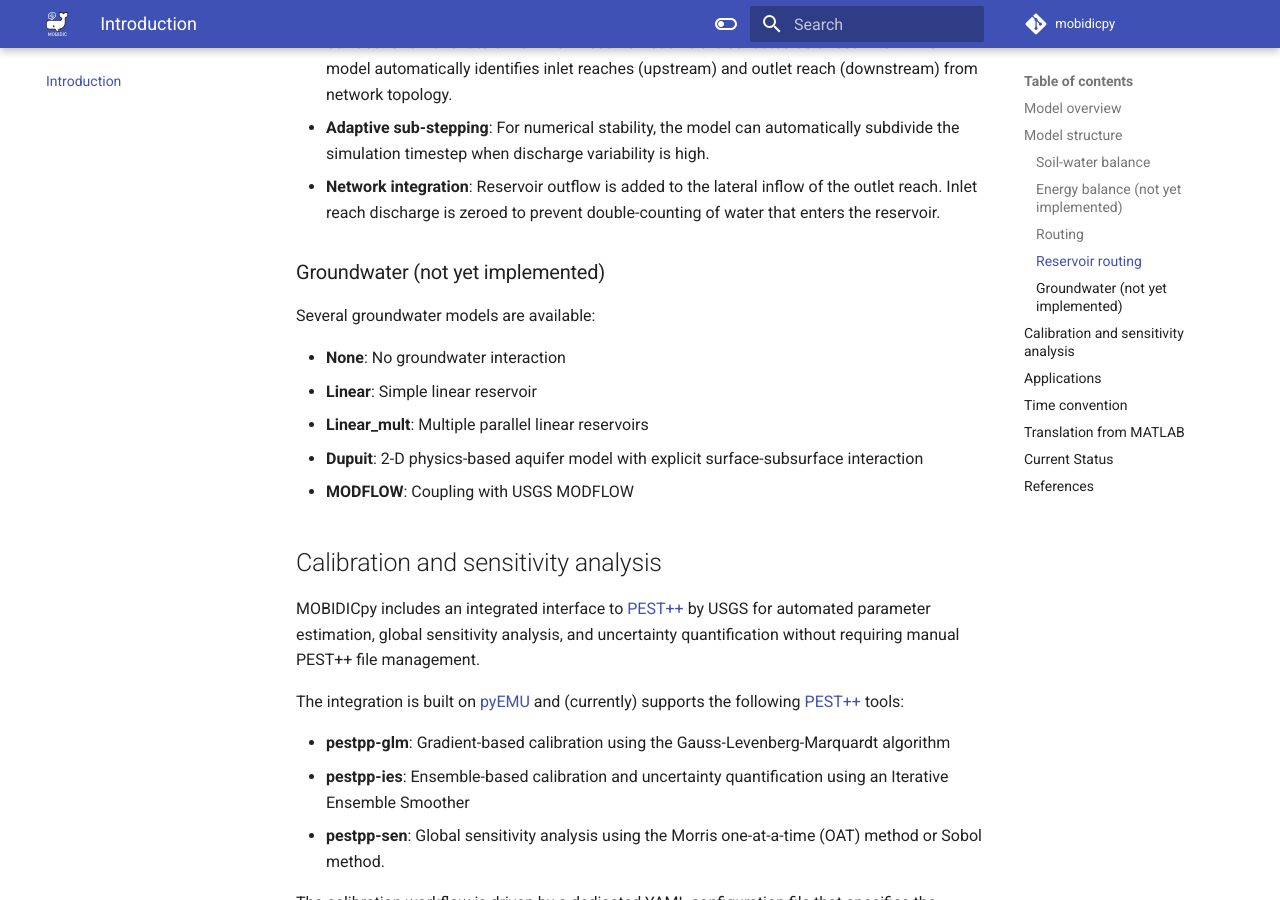
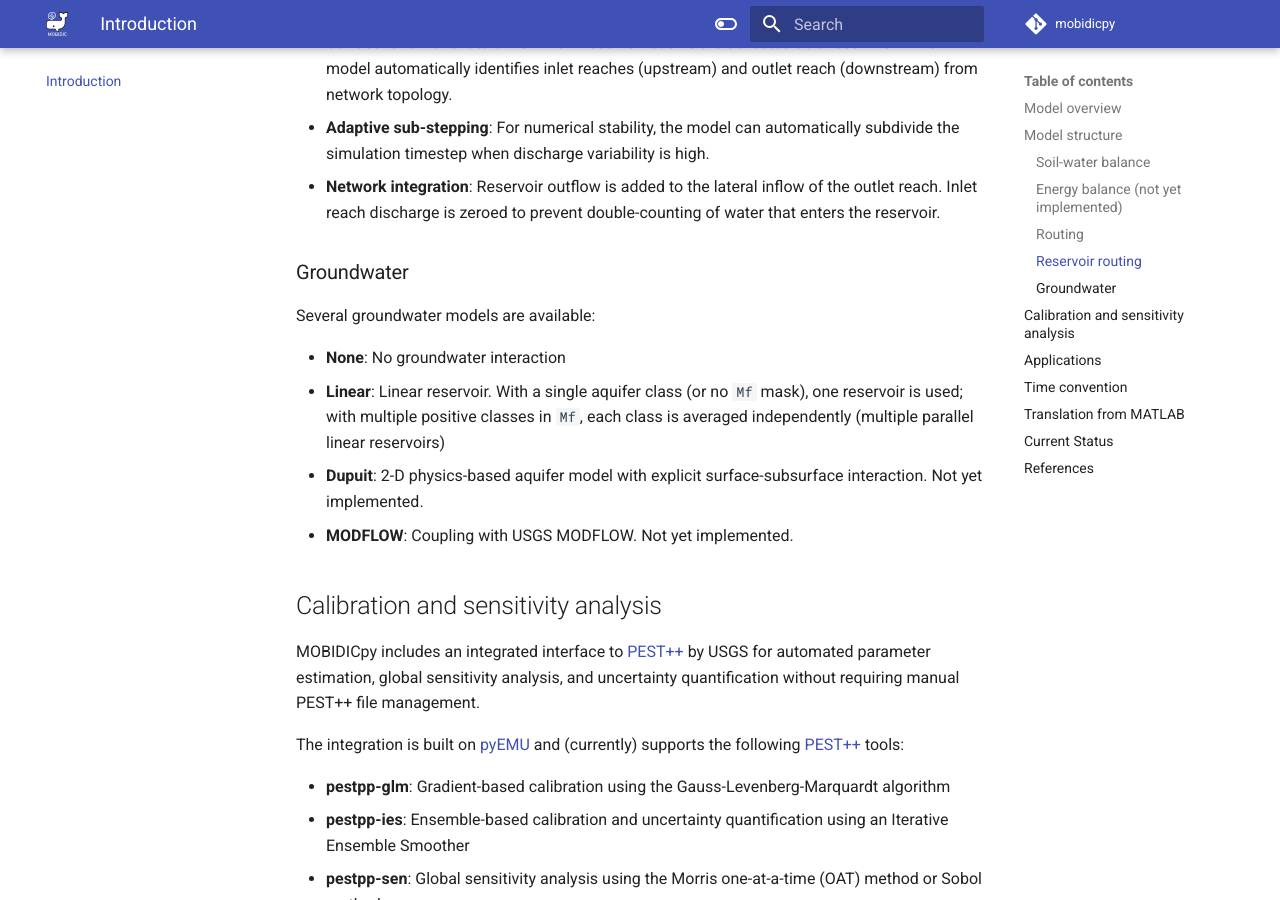
Before and after one commit to mobidichydro/MOBIDICpy, an MkDocs documentation site: the page built from docs/introduction.md, in a window 1280 px wide and 900 px high, scrolled down 2990 px. Built offline with MkDocs 1.6.1 and Material for MkDocs 9.7.7, drawn with Linux system fonts in a browser that asks for light colours; a script that is not in the unit is left out; comment, search, counter and statistics services are not loaded; the version menu is left out; some of the changed text lies outside the part shown.

Commit message:
Update documentation

```diff
--- a/docs/introduction.md
+++ b/docs/introduction.md
@@ -74,15 +74,14 @@ When reservoirs are present in the river network, a dedicated **reservoir routin
 - **Network integration**: Reservoir outflow is added to the lateral inflow of the outlet  reach. Inlet reach discharge is zeroed to prevent double-counting of water that enters the  reservoir.
 
 
-### Groundwater (not yet implemented)
+### Groundwater
 
 Several groundwater models are available:
 
 - **None**: No groundwater interaction
-- **Linear**: Simple linear reservoir
-- **Linear_mult**: Multiple parallel linear reservoirs
-- **Dupuit**: 2-D physics-based aquifer model with explicit surface-subsurface interaction
-- **MODFLOW**: Coupling with USGS MODFLOW
+- **Linear**: Linear reservoir. With a single aquifer class (or no `Mf` mask), one reservoir is used; with multiple positive classes in `Mf`, each class is averaged independently (multiple parallel linear reservoirs)
+- **Dupuit**: 2-D physics-based aquifer model with explicit surface-subsurface interaction. Not yet implemented.
+- **MODFLOW**: Coupling with USGS MODFLOW. Not yet implemented.
 
 
 
@@ -134,7 +133,7 @@ The original MATLAB implementation is being systematically translated with numer
 
 ## Current Status
 
-**Version 0.1** - Basic hydrological processes (infiltration, percolation, runoff generation, hillslope and linear channel routing, reservoir routing) are implemented. Energy balance, groundwater models, and advanced routing methods are under development.
+**Version 0.2** - Basic hydrological processes (infiltration, percolation, runoff generation, hillslope and linear channel routing, linear groundwater (with multi-aquifer capability), reservoir routing) are implemented. Energy balance and advanced routing methods are under development.
 
 See the [home page](index.md) for implementation status.
 
--- a/docs/reference/index.md
+++ b/docs/reference/index.md
@@ -194,7 +194,7 @@ MOBIDICpy's currently implemented features (v0.1):
 Coming soon:
 
 - Energy balance module (1L, 5L schemes, Snow)
-- Groundwater models (Linear, Linear_mult, Dupuit, MODFLOW)
+- Groundwater models (Dupuit, MODFLOW)
 - Advanced routing (Muskingum-Cunge)
 - Meteorological data gap filling and quality control
 - CLI interface
```
Also changed, not shown: docs/index.md (+2 -2 lines).
